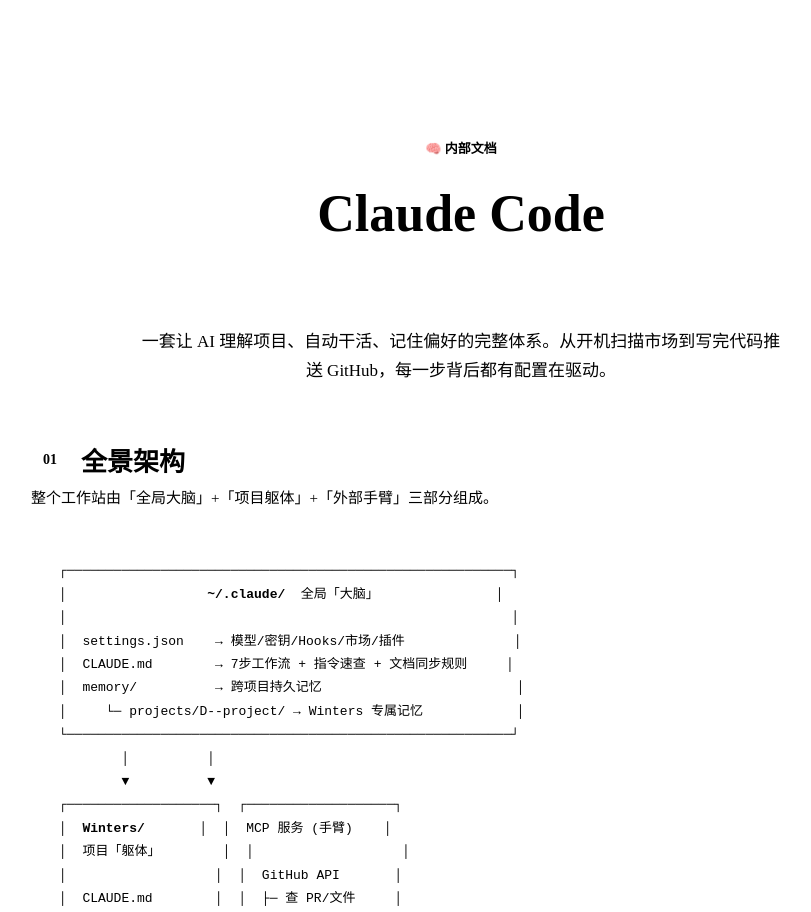
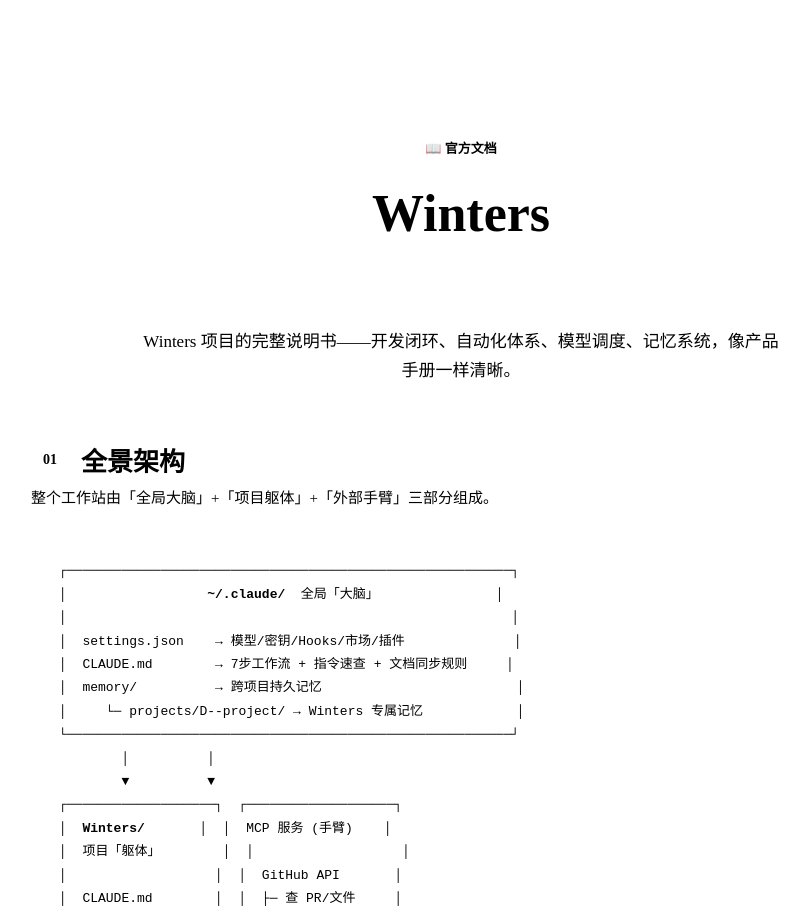
Before and after one commit to AuricWinters/Winters, a Vue app in the folder frontend/: page /system in a window 1280 px wide. Shown: the part 6080-6992 px from the top of the page, without its empty margins (179-990 px from the left). Built offline with nearby package versions, Linux system fonts and the light colour scheme; the HTML template or start-up script is replaced by a standard one.

Commit message:
fix: /system 页面标题与项目卡片一致 — 自驱工作站 → 官方文档

```diff
--- a/frontend/src/views/System.vue
+++ b/frontend/src/views/System.vue
@@ -6,13 +6,13 @@
       <!-- ===== Hero ===== -->
       <header class="sys-hero scroll-reveal">
         <div class="hero-badge">
-          🧠 {{ t('内部文档') }}
+          📖 官方文档
         </div>
         <h1 class="hero-title">
-          Claude Code<br><span class="hero-accent">{{ t('自驱工作站') }}</span>
+          Winters<br><span class="hero-accent">官方文档</span>
         </h1>
         <p class="hero-sub">
-          {{ t('一套让 AI 理解项目、自动干活、记住偏好的完整体系。从开机扫描市场到写完代码推送 GitHub，每一步背后都有配置在驱动。') }}
+          {{ t('Winters 项目的完整说明书——开发闭环、自动化体系、模型调度、记忆系统，像产品手册一样清晰。') }}
         </p>
       </header>
 
```
